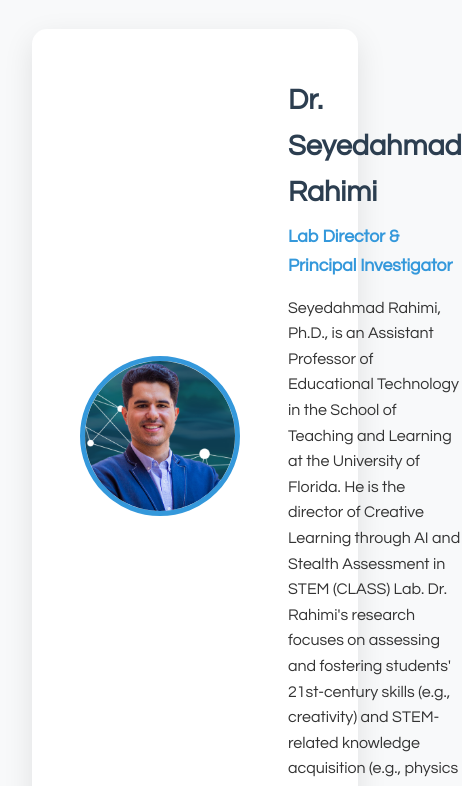
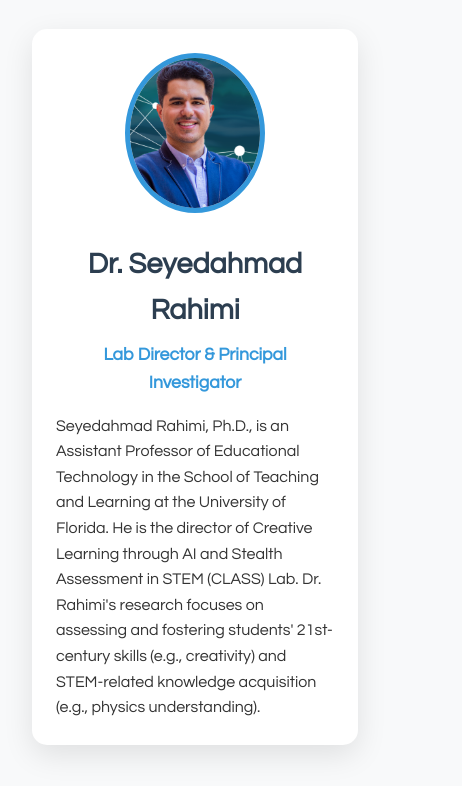
Before and after one commit to classlab1/lab_website, a plain HTML site: page about.html in a window 390 px wide. Shown: the part 262-1048 px from the top of the page, 462 px wide, since content can reach past the window. Drawn offline with Linux system fonts and the light colour scheme.

Commit message:
about us rahimi mobile card fix

```diff
--- a/about.html
+++ b/about.html
@@ -55,6 +55,36 @@
     /* Team */
     .team-section{margin:2.5rem 0 3.5rem}
     .team-leader{display:flex;align-items:center;gap:3rem;background:#fff;padding:3rem;border-radius:15px;box-shadow:0 10px 30px rgba(0,0,0,.1);margin-bottom:3rem}
+    /* Mobile layout fix: only for Dr. Rahimi's card */
+@media (max-width: 768px){
+  .team-leader{
+    flex-direction: column;        /* stack image above text */
+    align-items: center;           /* center the stack */
+    text-align: center;            /* center headings */
+    gap: 1.25rem;
+    padding: 1.5rem;
+  }
+  .team-leader > .face{
+    margin: 0 auto .5rem;          /* center the avatar */
+  }
+  .team-leader .team-info{
+    text-align: center;            /* headings + title centered */
+    max-width: 42ch;               /* keep a comfy line length */
+  }
+  .team-leader .team-info p{
+    text-align: left;              /* body copy reads better left-aligned */
+    margin: 0 auto;                /* center the paragraph block */
+  }
+}
+
+/* Tiny phones: nudge avatar a bit smaller */
+@media (max-width: 420px){
+  .team-leader > .face{
+    width: 140px;
+    aspect-ratio: 1 / 1;
+  }
+}
+
     .team-info h3{color:#2c3e50;font-size:1.8rem;margin-bottom:.5rem}
     .team-info .title{color:#3498db;font-size:1.1rem;margin-bottom:1rem;font-weight:600}
 
```
